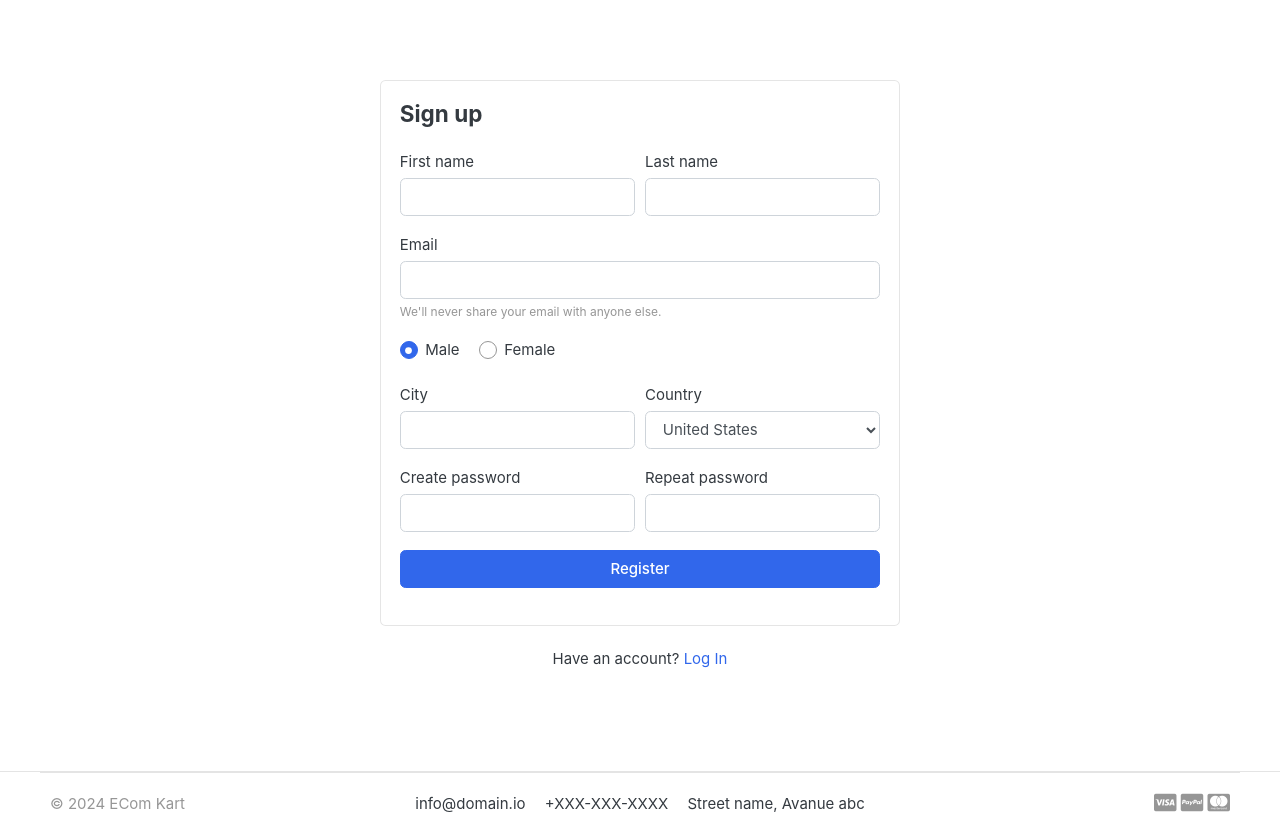
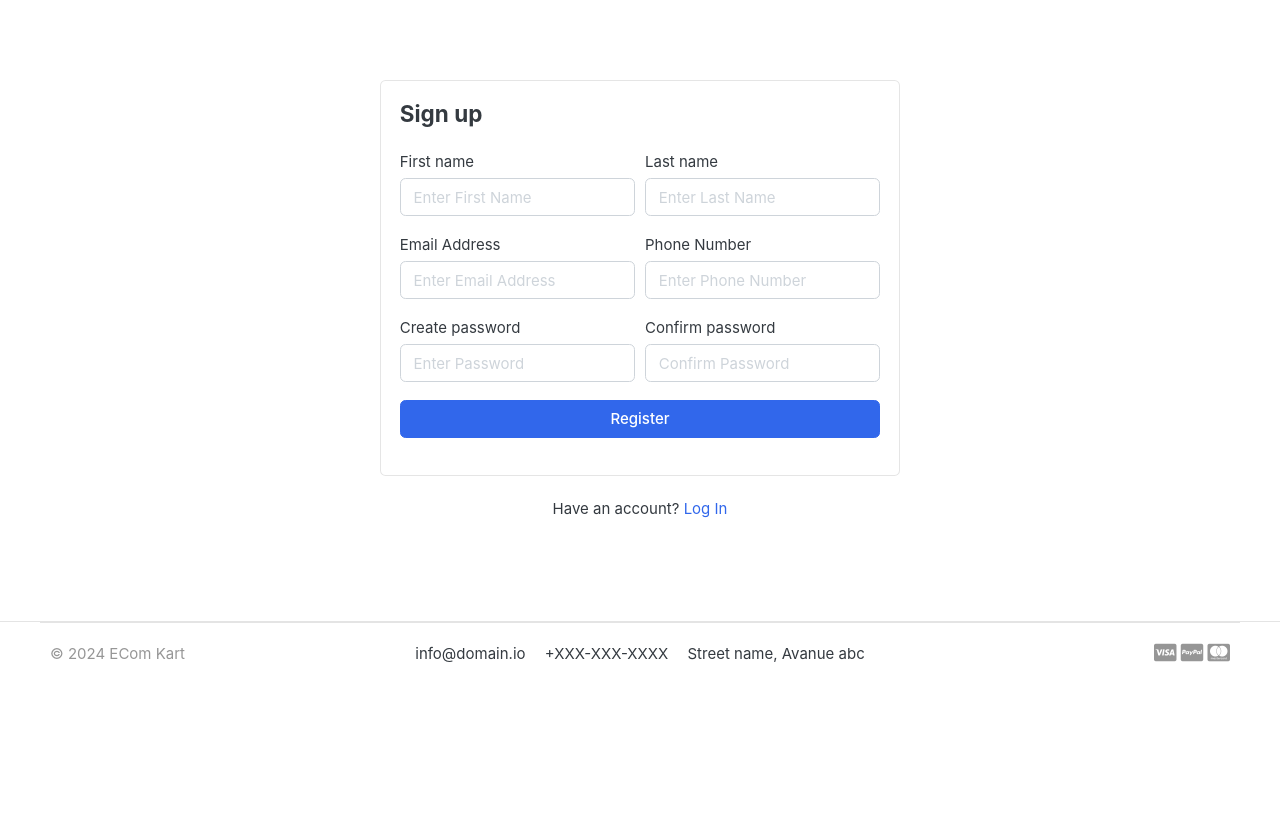
Before and after one commit to STRYKER316/ecom-kart-django, a Django app: page /accounts/register/ in a window 1280 px wide. Shown: the part 118-953 px from the top of the page. After the commit the page ends 780 px from the top, so only its background shows below. Run offline with Django 3.2, Linux system fonts and the light colour scheme; data that the repository does not hold is empty; some libraries are stand-ins or nearby versions; some web fonts are replaced.

Commit message:
Implement register form using model form

```diff
--- a/accounts/forms.py
+++ b/accounts/forms.py
@@ -3,6 +3,23 @@ from .models import Account
 
 
 class RegistrationForm(forms.ModelForm):
+    password = forms.CharField(widget=forms.PasswordInput(attrs={
+        'placeholder': 'Enter Password'
+    }))
+    confirm_password = forms.CharField(widget=forms.PasswordInput(attrs={
+        'placeholder': 'Confirm Password'
+    }))
+
     class Meta:
         model = Account
         fields = ['first_name', 'last_name', 'phone_number', 'email', 'password']
+
+    def __init__(self, *args, **kwargs):
+        super(RegistrationForm, self).__init__(*args, **kwargs)
+        self.fields['first_name'].widget.attrs['placeholder'] = 'Enter First Name'
+        self.fields['last_name'].widget.attrs['placeholder'] = 'Enter Last Name'
+        self.fields['phone_number'].widget.attrs['placeholder'] = 'Enter Phone Number'
+        self.fields['email'].widget.attrs['placeholder'] = 'Enter Email Address'
+
+        for field in self.fields:
+            self.fields[field].widget.attrs['class'] = 'form-control'
--- a/templates/accounts/register.html
+++ b/templates/accounts/register.html
@@ -18,55 +18,38 @@
                     <div class="form-row">
                         <div class="col form-group">
                             <label>First name</label>
-                                <input type="text" class="form-control" placeholder="">
+                            {{ form.first_name }}
                         </div> <!-- form-group end.// -->
+
                         <div class="col form-group">
                             <label>Last name</label>
-                                <input type="text" class="form-control" placeholder="">
+                            {{ form.last_name }}
                         </div> <!-- form-group end.// -->
                     </div> <!-- form-row end.// -->
-                    <div class="form-group">
-                        <label>Email</label>
-                        <input type="email" class="form-control" placeholder="">
-                        <small class="form-text text-muted">We'll never share your email with anyone else.</small>
-                    </div> <!-- form-group end.// -->
-                    <div class="form-group">
-                        <label class="custom-control custom-radio custom-control-inline">
-                            <input class="custom-control-input" checked="" type="radio" name="gender" value="option1">
-                            <span class="custom-control-label"> Male </span>
-                        </label>
-                        <label class="custom-control custom-radio custom-control-inline">
-                            <input class="custom-control-input" type="radio" name="gender" value="option2">
-                            <span class="custom-control-label"> Female </span>
-                        </label>
-                    </div> <!-- form-group end.// -->
+
                     <div class="form-row">
                         <div class="form-group col-md-6">
-                            <label>City</label>
-                            <input type="text" class="form-control">
+                            <label>Email Address</label>
+                            {{ form.email }}
                         </div> <!-- form-group end.// -->
+
                         <div class="form-group col-md-6">
-                            <label>Country</label>
-                            <select id="inputState" class="form-control">
-                            <option> Choose...</option>
-                                <option>Uzbekistan</option>
-                                <option>Russia</option>
-                                <option selected="">United States</option>
-                                <option>India</option>
-                                <option>Afganistan</option>
-                            </select>
+                            <label>Phone Number</label>
+                            {{ form.phone_number }}
                         </div> <!-- form-group end.// -->
                     </div> <!-- form-row.// -->
+
                     <div class="form-row">
                         <div class="form-group col-md-6">
                             <label>Create password</label>
-                            <input class="form-control" type="password">
+                            {{ form.password }}
                         </div> <!-- form-group end.// -->
                         <div class="form-group col-md-6">
-                            <label>Repeat password</label>
-                            <input class="form-control" type="password">
+                            <label>Confirm password</label>
+                            {{ form.confirm_password }}
                         </div> <!-- form-group end.// -->
                     </div>
+
                     <div class="form-group">
                         <button type="submit" class="btn btn-primary btn-block"> Register  </button>
                     </div> <!-- form-group// -->
```
